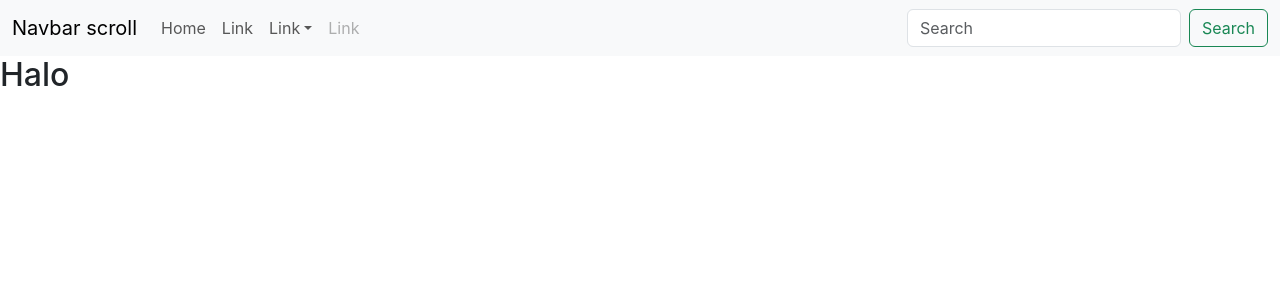
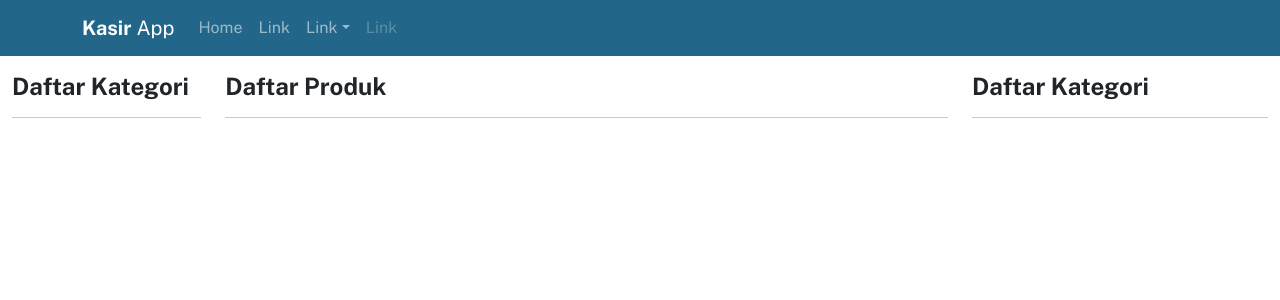
Before and after one commit to rezaahmadisukur/learning-reactjs, a React (Create React App) app in the folder projects/kasir-app/: page / in a window 1280 px wide. Shown: the top 300 px of the page. Built offline with nearby package versions, Linux system fonts and the light colour scheme.

Commit message:
Make component list category and result

```diff
--- a/projects/kasir-app/public/index.html
+++ b/projects/kasir-app/public/index.html
@@ -24,6 +24,14 @@
       work correctly both with client-side routing and a non-root public URL.
       Learn how to configure a non-root public URL by running `npm run build`.
     -->
+
+        <!-- Google Fonts -->
+        <link rel="preconnect" href="https://fonts.googleapis.com" />
+        <link rel="preconnect" href="https://fonts.gstatic.com" crossorigin />
+        <link
+            href="https://fonts.googleapis.com/css2?family=Public+Sans:ital,wght@0,100..900;1,100..900&display=swap"
+            rel="stylesheet"
+        />
         <title>React App</title>
     </head>
     <body>
@@ -38,6 +46,5 @@
 
       To begin the development, run `npm start` or `yarn start`.
       To create a production bundle, use `npm run build` or `yarn build`.
-    -->
-  </body>
+    --></body>
 </html>
--- a/projects/kasir-app/src/App.js
+++ b/projects/kasir-app/src/App.js
@@ -1,10 +1,24 @@
-import NavbarComponent from "./components/NavbarComponent";
+import { Col, Container, Row } from "react-bootstrap";
+import { Hasil, ListCategories, NavbarComponent } from "./components";
 
 function App() {
     return (
         <div className="App">
             <NavbarComponent />
-            <h2>Halo</h2>
+            <div className="mt-3">
+                <Container fluid>
+                    <Row>
+                        <ListCategories />
+                        <Col>
+                            <h4>
+                                <strong>Daftar Produk</strong>
+                            </h4>
+                            <hr />
+                        </Col>
+                        <Hasil />
+                    </Row>
+                </Container>
+            </div>
         </div>
     );
 }
--- /dev/null
+++ b/projects/kasir-app/src/components/Hasil.js
@@ -0,0 +1,15 @@
+import React, { Component } from "react";
+import { Col } from "react-bootstrap";
+
+export default class Hasil extends Component {
+    render() {
+        return (
+            <Col md={3} mt="2">
+                <h4>
+                    <strong>Daftar Kategori</strong>
+                </h4>
+                <hr />
+            </Col>
+        );
+    }
+}
--- /dev/null
+++ b/projects/kasir-app/src/components/ListCategories.js
@@ -0,0 +1,15 @@
+import React, { Component } from "react";
+import { Col } from "react-bootstrap";
+
+export default class ListCategories extends Component {
+    render() {
+        return (
+            <Col md={2} mt="2">
+                <h4>
+                    <strong>Daftar Kategori</strong>
+                </h4>
+                <hr />
+            </Col>
+        );
+    }
+}
--- a/projects/kasir-app/src/components/NavbarComponent.js
+++ b/projects/kasir-app/src/components/NavbarComponent.js
@@ -1,18 +1,13 @@
 import React from "react";
-import {
-    Button,
-    Container,
-    Form,
-    Nav,
-    Navbar,
-    NavDropdown
-} from "react-bootstrap";
+import { Container, Nav, Navbar, NavDropdown } from "react-bootstrap";
 
 const NavbarComponent = () => {
     return (
-        <Navbar expand="lg" className="bg-body-tertiary" variant="light">
-            <Container fluid>
-                <Navbar.Brand href="#">Navbar scroll</Navbar.Brand>
+        <Navbar expand="lg" variant="dark">
+            <Container>
+                <Navbar.Brand href="#">
+                    <strong>Kasir</strong> App
+                </Navbar.Brand>
                 <Navbar.Toggle aria-controls="navbarScroll" />
                 <Navbar.Collapse id="navbarScroll">
                     <Nav
@@ -38,15 +33,6 @@
                             Link
                         </Nav.Link>
                     </Nav>
-                    <Form className="d-flex">
-                        <Form.Control
-                            type="search"
-                            placeholder="Search"
-                            className="me-2"
-                            aria-label="Search"
-                        />
-                        <Button variant="outline-success">Search</Button>
-                    </Form>
                 </Navbar.Collapse>
             </Container>
         </Navbar>
--- /dev/null
+++ b/projects/kasir-app/src/components/index.js
@@ -0,0 +1,5 @@
+import Hasil from "./Hasil";
+import ListCategories from "./ListCategories";
+import NavbarComponent from "./NavbarComponent";
+
+export { Hasil, ListCategories, NavbarComponent };
--- a/projects/kasir-app/src/index.css
+++ b/projects/kasir-app/src/index.css
@@ -1,13 +1,17 @@
 body {
-  margin: 0;
-  font-family: -apple-system, BlinkMacSystemFont, 'Segoe UI', 'Roboto', 'Oxygen',
-    'Ubuntu', 'Cantarell', 'Fira Sans', 'Droid Sans', 'Helvetica Neue',
-    sans-serif;
-  -webkit-font-smoothing: antialiased;
-  -moz-osx-font-smoothing: grayscale;
+    margin: 0;
+    font-family: "Public Sans", -apple-system, BlinkMacSystemFont, "Segoe UI",
+        "Roboto", "Oxygen", "Ubuntu", "Cantarell", "Fira Sans", "Droid Sans",
+        "Helvetica Neue", sans-serif;
+    -webkit-font-smoothing: antialiased;
+    -moz-osx-font-smoothing: grayscale;
+}
+
+.navbar {
+    background-color: #22668a;
 }
 
 code {
-  font-family: source-code-pro, Menlo, Monaco, Consolas, 'Courier New',
-    monospace;
+    font-family: source-code-pro, Menlo, Monaco, Consolas, "Courier New",
+        monospace;
 }
```
Lines whose indentation alone changed are shown as unchanged.
